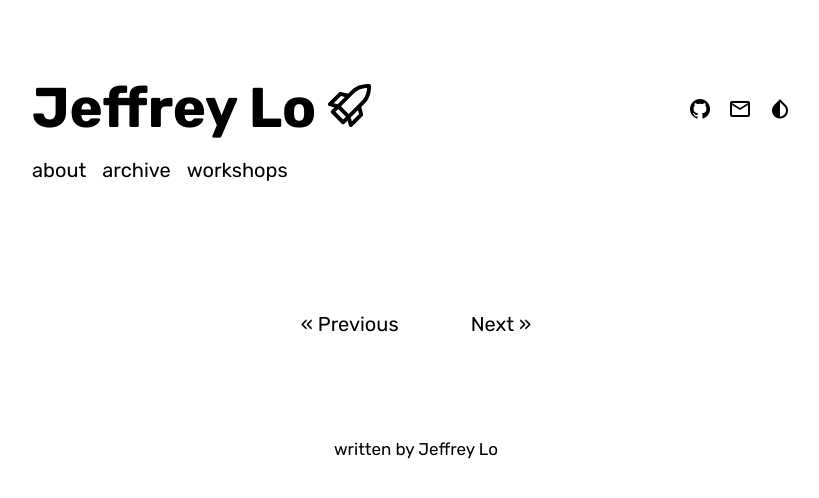
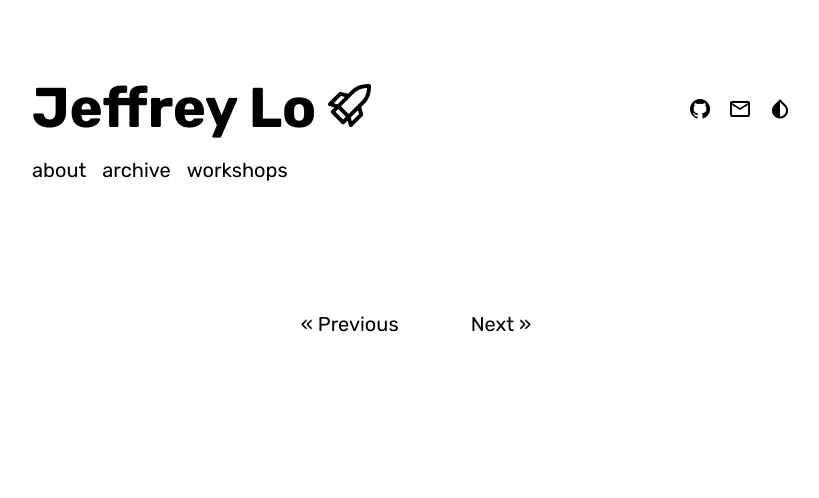
Before and after one commit to jeffreycklo/jeffreycklo.github.io, a Jekyll site: the page built from index.html, in a window 1280 px wide. Shown: the top 498 px of the page, without its empty margins (224-1043 px from the left). Built offline with Jekyll 4.4.1, drawn with Linux system fonts in a browser that asks for light colours; some web fonts are replaced; the list of posts is cut into pages by our own code.

Commit message:
Update footer.html

```diff
--- a/_includes/main/footer.html
+++ b/_includes/main/footer.html
@@ -1,4 +1,4 @@
 <footer>
     <span>{{ site.blog.description }}</span>
-    <span>written by {{ site.author.fullname }}</span>
+    <!--<span>written by {{ site.author.fullname }}</span>-->
 </footer>
```
